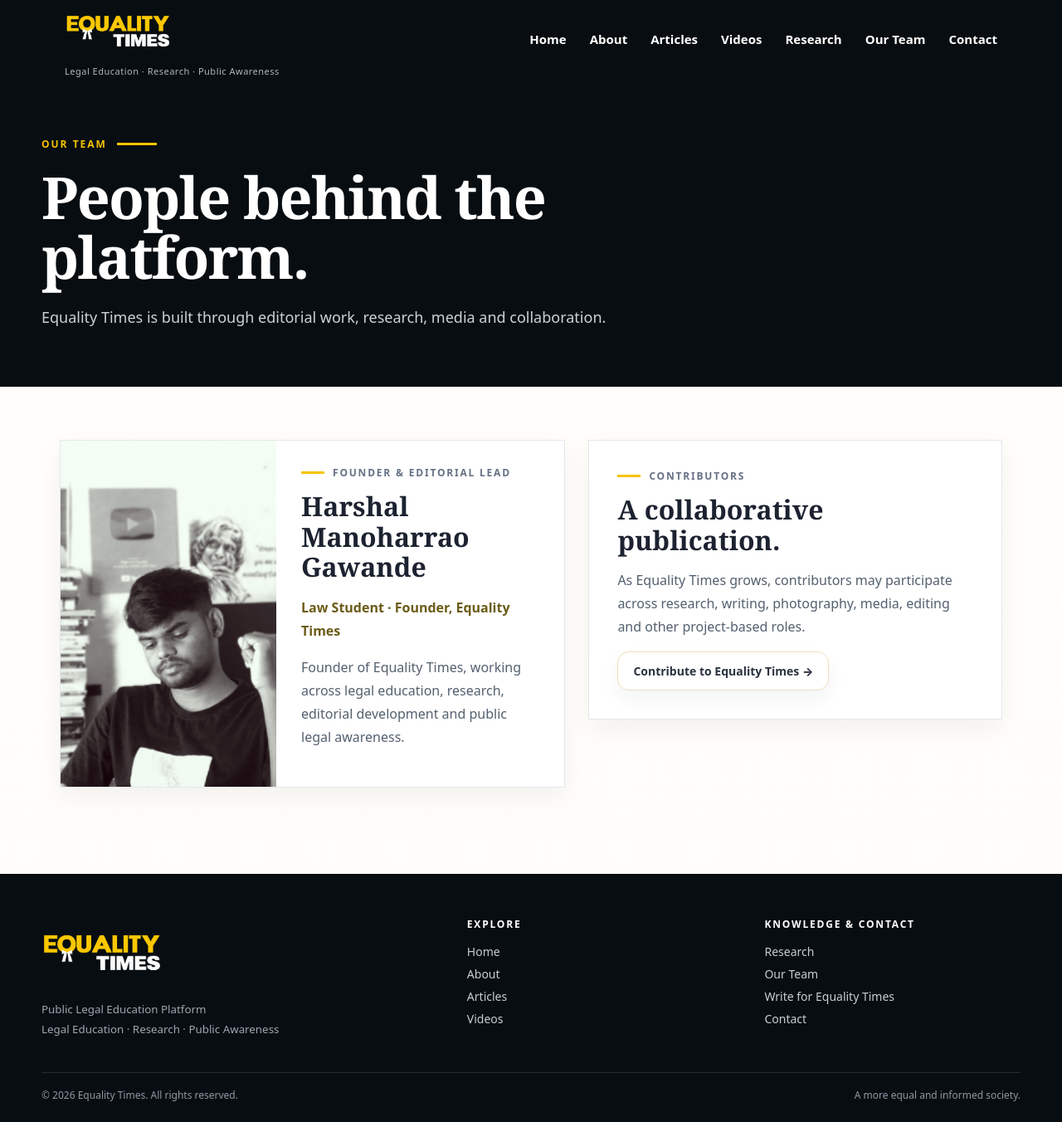
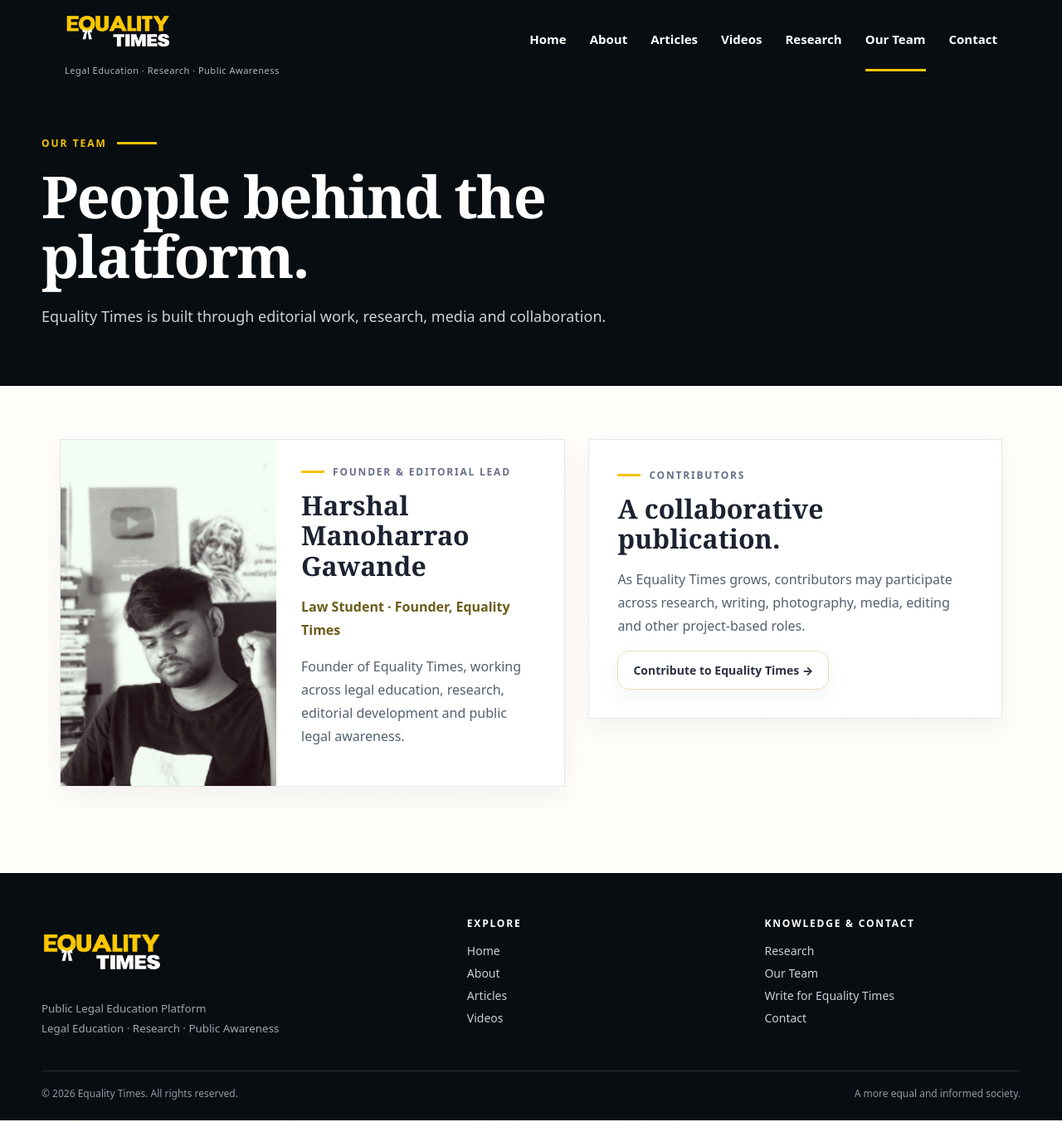
Before and after one commit to equalitytimes/equalitytimes-test, a Jekyll site: the page built from team.html, in a window 1280 px wide. Shown: the whole page at 83% size. Built offline with Jekyll 4.4.1, drawn with Linux system fonts in a browser that asks for light colours.

Commit message:
Unify header styling across all pages

```diff
--- a/assets/style.css
+++ b/assets/style.css
@@ -1418,3 +1418,133 @@
   .team-body,.team-note,.submission-panel{padding:24px}
   .team-body h2,.team-note h2,.write-layout h2,.submission-panel h2{font-size:28px}
 }
+
+
+/* =====================================================
+   EQUALITY TIMES — FINAL SHARED HEADER LOCK
+   One header system across every page
+   ===================================================== */
+
+.et-header{
+  background:#080d11 !important;
+  color:#fff !important;
+  position:relative !important;
+  z-index:10 !important;
+}
+
+.et-header-inner{
+  max-width:1180px !important;
+  width:auto !important;
+  min-height:88px !important;
+  margin:0 auto !important;
+  padding:0 28px !important;
+  display:flex !important;
+  align-items:center !important;
+  justify-content:space-between !important;
+  gap:30px !important;
+}
+
+.et-brand{
+  display:flex !important;
+  align-items:center !important;
+  flex-shrink:0 !important;
+}
+
+.et-brand img{
+  width:128px !important;
+  height:auto !important;
+  max-height:none !important;
+  object-fit:contain !important;
+  display:block !important;
+}
+
+.et-brand-tagline{
+  display:block !important;
+  margin-top:7px !important;
+  color:#aeb7c2 !important;
+  font-size:11px !important;
+  line-height:1.25 !important;
+  letter-spacing:.5px !important;
+  white-space:nowrap !important;
+  font-weight:500 !important;
+}
+
+.et-nav{
+  display:flex !important;
+  align-items:center !important;
+  justify-content:flex-end !important;
+  gap:28px !important;
+  flex-wrap:wrap !important;
+}
+
+.et-nav a{
+  color:#fff !important;
+  font-size:15px !important;
+  line-height:1.2 !important;
+  font-weight:600 !important;
+  position:relative !important;
+  padding:31px 0 27px !important;
+  border-bottom:3px solid transparent !important;
+  transition:.2s ease !important;
+  white-space:nowrap !important;
+}
+
+.et-nav a:hover,
+.et-nav a.active{
+  color:#fff !important;
+  border-bottom-color:#f4c400 !important;
+}
+
+/* Remove the old second underline mechanism */
+.et-nav a.active::after{
+  content:none !important;
+  display:none !important;
+}
+
+.et-search{
+  font-size:24px !important;
+  line-height:1 !important;
+  margin-left:5px !important;
+}
+
+/* Same compact mobile header everywhere */
+@media (max-width:900px){
+  .et-header-inner{
+    min-height:auto !important;
+    padding:18px 22px !important;
+    flex-direction:column !important;
+    align-items:flex-start !important;
+  }
+
+  .et-nav{
+    width:100% !important;
+    justify-content:flex-start !important;
+    gap:20px !important;
+    overflow-x:auto !important;
+    flex-wrap:nowrap !important;
+  }
+
+  .et-nav a{
+    padding:8px 0 12px !important;
+    white-space:nowrap !important;
+  }
+}
+
+@media (max-width:600px){
+  .et-header-inner{
+    padding:16px 20px !important;
+  }
+
+  .et-brand img{
+    width:128px !important;
+  }
+
+  .et-nav{
+    gap:16px !important;
+  }
+
+  .et-nav a{
+    font-size:14px !important;
+    padding:7px 0 11px !important;
+  }
+}
```
